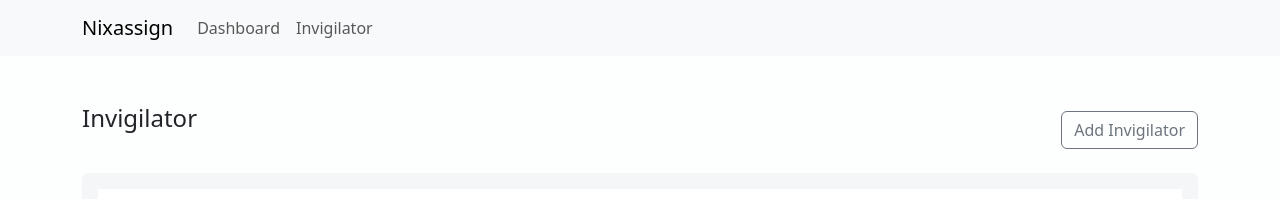
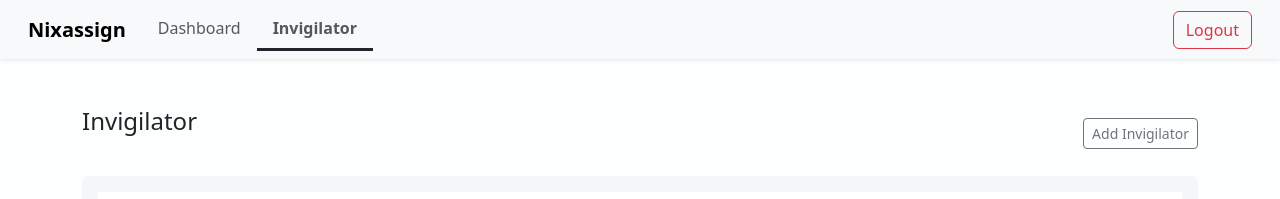
Before and after one commit to vohrakunal/nixassign-client, a React (Vite) app: page /invigilator in a window 1280 px wide. Shown: the top 199 px of the page. Built offline with nearby package versions, Linux system fonts and the light colour scheme; no server answers.

Commit message:
changes update

```diff
--- a/src/api/url.tsx
+++ b/src/api/url.tsx
@@ -9,8 +9,8 @@ const urls = {
     createInvigilator: "/client/createInvigilator",
     updateInvigilator: "/client/updateInvigilator",
     deleteInvigilator: "/client/deleteInvigilator",
-    resetPassword:"/client/invigilator/password",
-    getInvigilatorStatus:"/client/invigilator/status"
+    resetPassword:"/client/invigilator/password/reset",
+    toggleStatus:"/client/invigilator/status"
 
   }
 }
--- a/src/components/Modal/AddInvigilator.modal.tsx
+++ b/src/components/Modal/AddInvigilator.modal.tsx
@@ -21,14 +21,14 @@ export default function AddInvigilatorModal(props: AddInvigilatorModalProps) {
 
   };
 
-  console.log(data);
 
   const createInvigilator = async () => {
     await InvigilatorService.createInvigilator(data)
       .then((res) => {
         if (res.status === 200) {
           toast.success("create invigilator successfully");
-          // getAllInvigilators();
+          props.reloadData();
+          props.handleClose();
         }
       })
       .catch((err) => {
--- /dev/null
+++ b/src/components/Modal/ResetPassword.modal.tsx
@@ -0,0 +1,53 @@
+import React from "react";
+import { Button, Modal, Container, Row, Col, Card } from "react-bootstrap";
+
+interface AddInvigilatorModalProps {
+  show: any;
+  handleClose: () => void;
+}
+
+export default function ResetPasswordModal(props: AddInvigilatorModalProps) {
+  const email = props.show?.email || "";
+  const password = props.show?.password || "";
+
+  return (
+    <Modal
+      show={!!props.show}
+      onHide={props.handleClose}
+      backdrop="static"
+      animation
+      centered
+    >
+      <Modal.Header closeButton>
+        <Modal.Title className="w-100">Credentials</Modal.Title>
+      </Modal.Header>
+
+      <Modal.Body>
+        <Card className="text-center shadow-sm border-0">
+          <Card.Body>
+            <Container>
+              <Row className="mb-3">
+                <Col xs={12}>
+                  <strong>Email:</strong>
+                  <div className="text-muted">{email}</div>
+                </Col>
+              </Row>
+              <Row>
+                <Col xs={12}>
+                  <strong>Password:</strong>
+                  <div className="text-muted">{password}</div>
+                </Col>
+              </Row>
+            </Container>
+          </Card.Body>
+        </Card>
+      </Modal.Body>
+
+      <Modal.Footer>
+        <Button variant="outline-primary" onClick={props.handleClose}>
+          Close
+        </Button>
+      </Modal.Footer>
+    </Modal>
+  );
+}
--- a/src/components/Topbar/Topbar.tsx
+++ b/src/components/Topbar/Topbar.tsx
@@ -1,30 +1,42 @@
-import React from 'react'
-import { Container, Nav, Navbar, NavDropdown } from 'react-bootstrap'
+import React from 'react';
+import { Container, Nav, Navbar, Button } from 'react-bootstrap';
+import { useLocation, useNavigate } from 'react-router-dom';
 
 export default function Topbar() {
+  const location = useLocation();
+  const navigate = useNavigate();
+
+  const isActive = (path: string) => location.pathname === path;
+
+  const getLinkClass = (path: string) =>
+    `nav-link px-3 ${isActive(path) ? 'border-bottom border-3 border-dark fw-semibold' : ''}`;
+
+  const handleLogout = () => {
+    localStorage.removeItem("authKey");
+    navigate('/login');
+  };
+
   return (
-    <Navbar expand="lg" className="bg-body-tertiary">
-      <Container>
-        <Navbar.Brand href="/dashboard">Nixassign</Navbar.Brand>
+    <Navbar expand="lg" className="bg-body-tertiary shadow-sm px-3">
+      <Container fluid>
+        <Navbar.Brand href="/dashboard" className="fw-bold">Nixassign</Navbar.Brand>
         <Navbar.Toggle aria-controls="basic-navbar-nav" />
         <Navbar.Collapse id="basic-navbar-nav">
           <Nav className="me-auto">
-            <Nav.Link href="/dashboard">Dashboard</Nav.Link>
-            <Nav.Link href="/invigilator">Invigilator</Nav.Link>
-            {/* <NavDropdown title="Dropdown" id="basic-nav-dropdown">
-              <NavDropdown.Item href="#action/3.1">Action</NavDropdown.Item>
-              <NavDropdown.Item href="#action/3.2">
-                Another action
-              </NavDropdown.Item>
-              <NavDropdown.Item href="#action/3.3">Something</NavDropdown.Item>
-              <NavDropdown.Divider />
-              <NavDropdown.Item href="#action/3.4">
-                Separated link
-              </NavDropdown.Item>
-            </NavDropdown> */}
+            <Nav.Link href="/dashboard" className={getLinkClass('/dashboard')}>
+              Dashboard
+            </Nav.Link>
+            <Nav.Link href="/invigilator" className={getLinkClass('/invigilator')}>
+              Invigilator
+            </Nav.Link>
           </Nav>
+          <div className="ms-auto">
+            <Button variant="outline-danger" onClick={handleLogout}>
+              Logout
+            </Button>
+          </div>
         </Navbar.Collapse>
       </Container>
     </Navbar>
-  )
+  );
 }
--- a/src/service/Invigilator.service.tsx
+++ b/src/service/Invigilator.service.tsx
@@ -25,7 +25,7 @@ export class InvigilatorService {
         return await makeRequest(`${urls.invigilator.resetPassword}/${id}`, RequestMethod.PUT);
     }
 
-    static async  getInvigilatorStatus(id: string) {
-        return await makeRequest(`${urls.invigilator. getInvigilatorStatus}/${id}`, RequestMethod.PUT);
+    static async  toggleStatus(id: string) {
+        return await makeRequest(`${urls.invigilator. toggleStatus}/${id}`, RequestMethod.PUT);
     }
 }
--- a/src/views/private/Invigilator/Invigilator.tsx
+++ b/src/views/private/Invigilator/Invigilator.tsx
@@ -16,6 +16,7 @@ import { FaEdit, FaExchangeAlt, FaEye, FaKey, FaTrash } from "react-icons/fa";
 import { InvigilatorService } from "../../../service/Invigilator.service";
 import UpdateInvigilatorModal from "../../../components/Modal/UpdateInvigilator.modal";
 import toast from "react-hot-toast";
+import ResetPasswordModal from "../../../components/Modal/ResetPassword.modal";
 
 export default function Invigilator() {
   const navigate = useNavigate();
@@ -28,10 +29,10 @@ export default function Invigilator() {
   const [logsData, setLogsData] = useState<any>([]);
   const [responseLogs, setResponseLogs] = useState<any>("");
 
-  const [showAddInvigilatorModal, setShowAddInvigilatorModal] =
-    useState<boolean>(false);
+  const [showAddInvigilatorModal, setShowAddInvigilatorModal] = useState<boolean>(false);
   const [invigilatorIndex, setInvigilatorIndex] = useState<number>(-1);
   const [invigilatorData, setInvigilatorData] = useState<any>(null);
+  const [showResetPasswordModal, setShowResetPasswordModal] = useState<any>(undefined);
 
   const getAllInvigilators = async () => {
     await InvigilatorService.getAllInvigilators()
@@ -44,11 +45,13 @@ export default function Invigilator() {
         console.log("Error fetching invigilators:", err);
       });
   };
+
+
   const deleteInvigilator = async (id: any) => {
     await InvigilatorService.deleteInvigilator(id)
       .then((res) => {
         if (res.status === 200) {
-          toast.success("delete successfully");
+          toast.success("Invigilator deleted successfully");
           getAllInvigilators();
         }
       })
@@ -56,11 +59,14 @@ export default function Invigilator() {
         toast.error(err);
       });
   };
+
+
   const resetPassword = async (id: any) => {
     await InvigilatorService.resetPassword(id)
       .then((res) => {
         if (res.status === 200) {
           toast.success("Reset password successfully");
+          setShowResetPasswordModal(res.data.data)
           getAllInvigilators();
         }
       })
@@ -68,8 +74,10 @@ export default function Invigilator() {
         toast.error(err);
       });
   };
-  const getInvigilatorStatus = async (id: any) => {
-    await InvigilatorService.getInvigilatorStatus(id)
+
+
+  const toggleStatus = async (id: any) => {
+    await InvigilatorService.toggleStatus(id)
       .then((res) => {
         if (res.status === 200) {
           toast.success("status changed successfully");
@@ -91,11 +99,11 @@ export default function Invigilator() {
         <div className="d-flex justify-content-between align-items-center">
           <h4 className="mb-4">Invigilator</h4>
           <Button
-            className="d-flex justify-content-between"
             variant="outline-secondary"
             onClick={() => {
               setShowAddInvigilatorModal(true);
             }}
+            size="sm"
           >
             Add Invigilator
           </Button>
@@ -178,21 +186,13 @@ export default function Invigilator() {
                                 </Dropdown.Item>
                                 <Dropdown.Divider />
                                 <Dropdown.Item
-                                  // onClick={() => navigate('./' + data?._id)}
-                                  >
-                                    <FaEye className="text-info" />
-                                    <span className="fw-bold text-secondary fs-12 ms-2">
-                                      View Access
-                                    </span>
-                                  </Dropdown.Item>
-                                  {/* <Dropdown.Item
-                                // onClick={() => changeStatus(data?._id)}
+                                  onClick={() => toggleStatus(invigilator?._id)}
                                 >
                                   <FaExchangeAlt className="text-secondary" />
                                   <span className="fw-bold text-secondary fs-12 ms-2">
-                                    {data?.status === "in-active" ? "Activate" : "Deactivate"}
+                                    {invigilator?.status === "in-active" ? "Activate" : "Deactivate"}
                                   </span>
-                                </Dropdown.Item> */}
+                                </Dropdown.Item>
                                 <Dropdown.Divider />
                                 <Dropdown.Item
                                   onClick={() =>
@@ -202,16 +202,6 @@ export default function Invigilator() {
                                   <FaTrash className="text-danger" />
                                   <span className="fw-bold text-danger fs-12 ms-2">
                                     Delete
-                                    </span>
-                                  </Dropdown.Item>
-                                  <Dropdown.Item
-                                    onClick={() =>
-                                      getInvigilatorStatus(invigilator?._id)
-                                    }
-                                  >
-                                    <FaCircleDot className="ms-1" />
-                                    <span className="fw-bold text-success fs-12 ms-2">
-                                      Status
                                   </span>
                                 </Dropdown.Item>
                               </Dropdown.Menu>
@@ -241,6 +231,11 @@ export default function Invigilator() {
         reloadData={getAllInvigilators}
         invigilatorData={invigilatorData && invigilatorData[invigilatorIndex]}
       />
+
+      <ResetPasswordModal
+        show={showResetPasswordModal}
+        handleClose={() => setShowResetPasswordModal(undefined)}
+      />
     </Container>
   );
 }
```
Also changed, not shown: 1 other file (tests, documents, lock files or other folders). Lines whose indentation alone changed are shown as unchanged.
